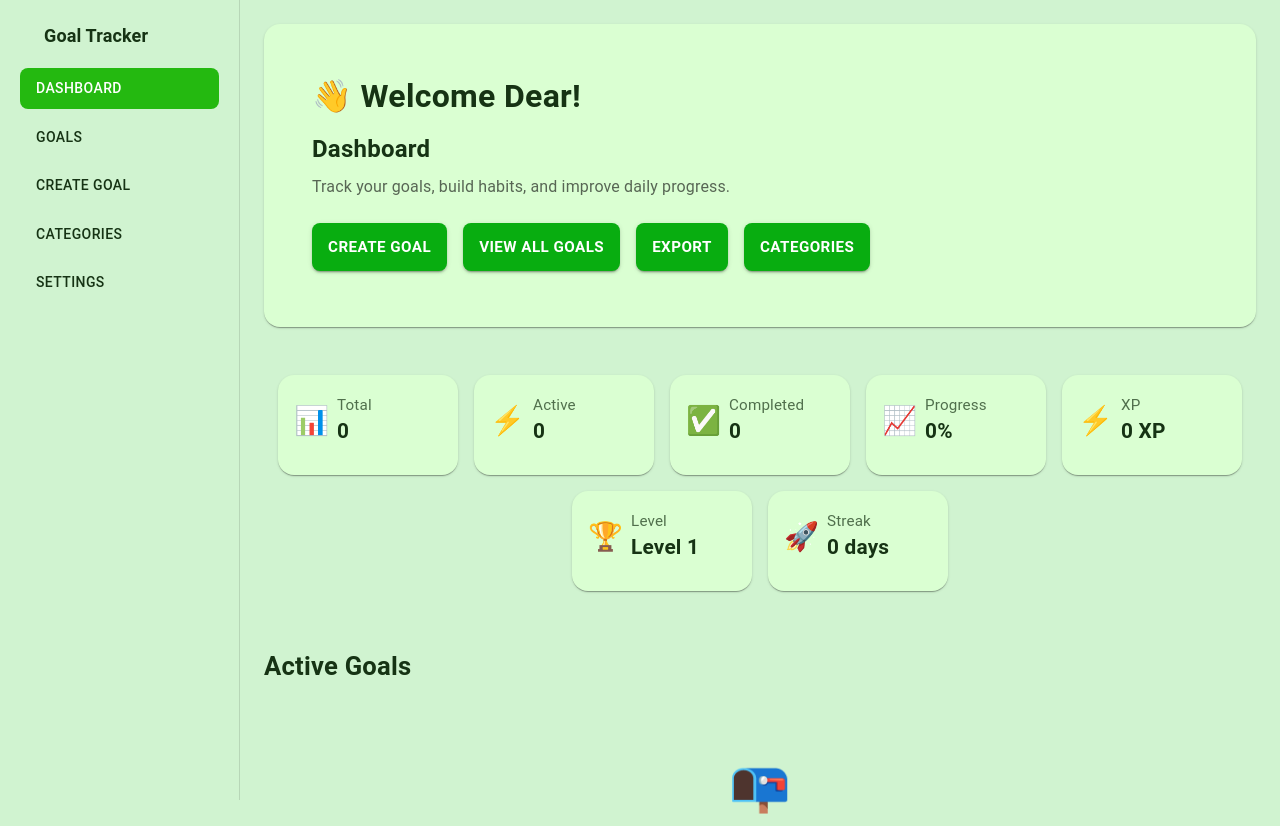
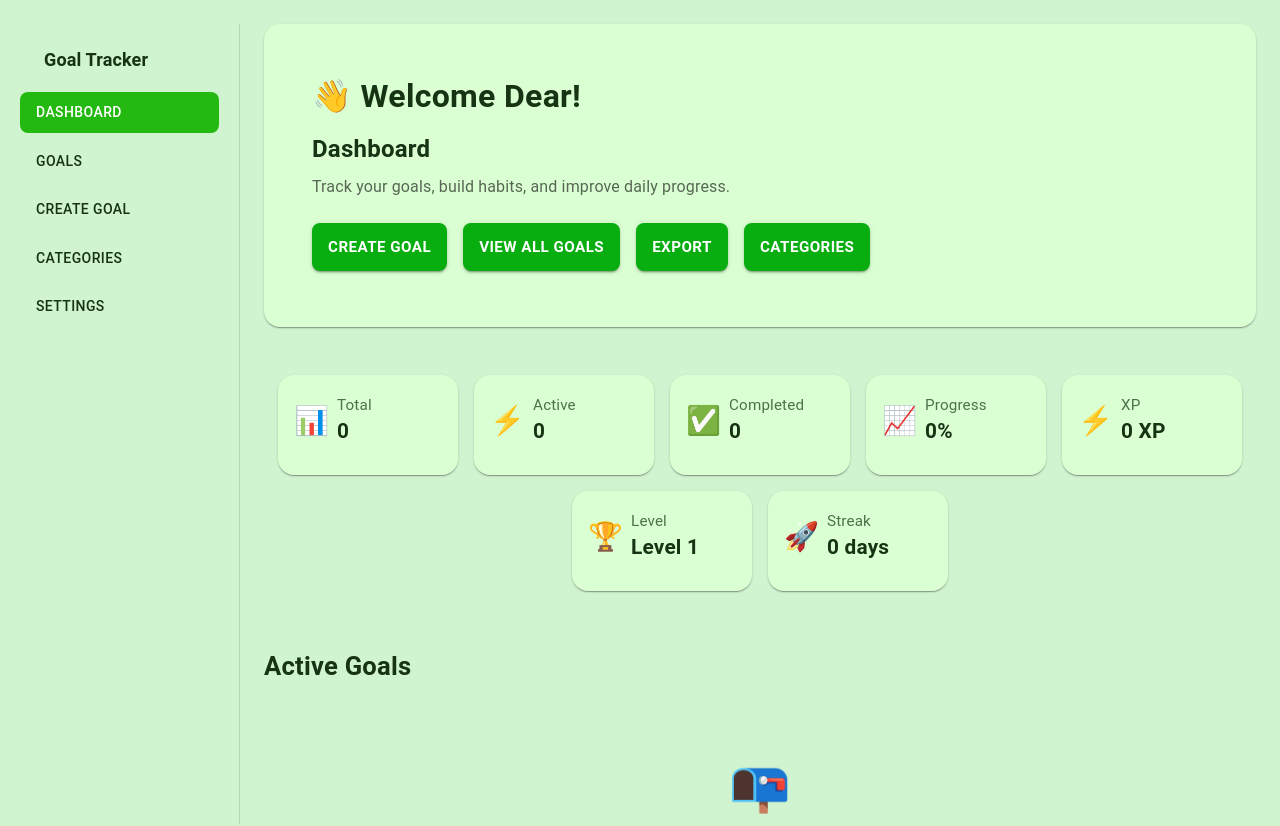
Before and after one commit to ArezoZargar/GoalTracker, a React (Vite) app in the folder goal-tracker/: page / in a window 1280 px wide. Shown: the top 826 px of the page. Built offline with nearby package versions, Linux system fonts and the light colour scheme; some icons are missing.

Commit message:
Update Sidebar.jsx

```diff
--- a/goal-tracker/src/components/layout/Sidebar.jsx
+++ b/goal-tracker/src/components/layout/Sidebar.jsx
@@ -42,6 +42,7 @@ export default function Sidebar() {
         position: "fixed",
         top: 0,
         [isRTL ? "right" : "left"]: 0,
+         mt: 3,
       }}
     >
       <Box sx={{ display: "flex", alignItems: "center", gap: 1, mb: 4 }}>
```
